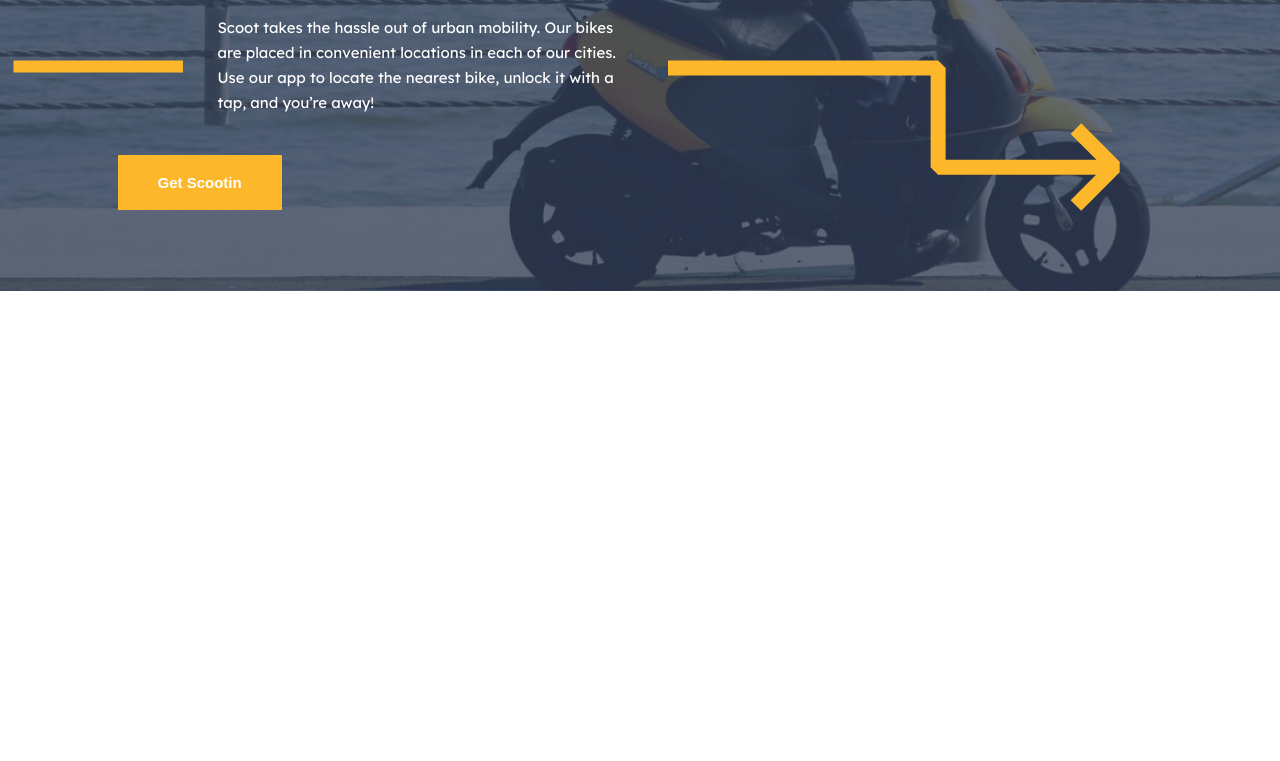
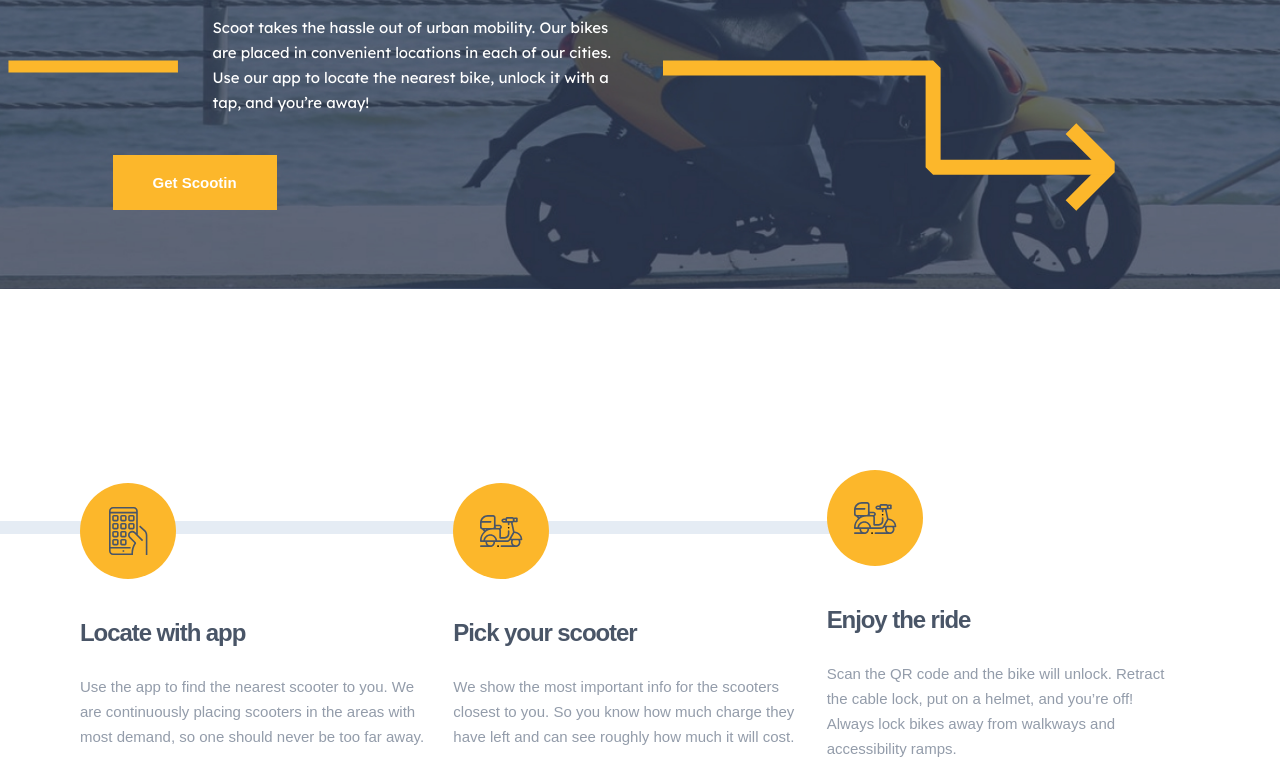
Before and after one commit to halilov-frondend/Scoot, a plain HTML site: page index.html in a window 1280 px wide. Shown: the part 340-1101 px from the top of the page. Before the commit the page ends 800 px from the top, so only its background shows below. Drawn offline with Linux system fonts and the light colour scheme.

Commit message:
article finished

```diff
--- a/index.html
+++ b/index.html
@@ -8,6 +8,8 @@
     <link rel="stylesheet" href="./css/main.css" />
   </head>
   <body>
+    <!-- HEADER -->
+
     <header class="site-header">
       <div class="container">
         <div class="site-header__inner">
@@ -41,6 +43,8 @@
       </div>
     </header>
 
+    <!-- MAIN -->
+
     <main>
       <section class="hero">
         <div class="container hero-container">
@@ -63,6 +67,67 @@
           </div>
         </div>
       </section>
+
+      <section class="article">
+        <div class="container">
+          <div class="article-inner">
+            <div class="article-connect">
+              <img
+                class="article-connect-img"
+                src="./images/article-1.svg"
+                alt="images"
+                width="96"
+                height="96"
+              />
+              <h3 class="article-connect-text">Locate with app</h3>
+              <p class="article-connect-text-2">
+                Use the app to find the nearest scooter to you. We are
+                continuously placing scooters in the areas with most demand, so
+                one should never be too far away.
+              </p>
+            </div>
+
+            <div class="article-connect">
+              <img
+                class="article-connect-img"
+                src="./images/article-2.svg"
+                alt="images"
+                width="96"
+                height="96"
+              />
+              <h3 class="article-connect-text">Pick your scooter</h3>
+              <p class="article-connect-text-2">
+                We show the most important info for the scooters closest to you.
+                So you know how much charge they have left and can see roughly
+                how much it will cost.
+              </p>
+            </div>
+
+            <div class="article-connect">
+              <img
+                class="article-connect-img"
+                src="./images/article-2.svg"
+                alt="images"
+                width="96"
+                height="96"
+              />
+              <h3 class="article-connect-text">Enjoy the ride</h3>
+              <p class="article-connect-text-2">
+                Scan the QR code and the bike will unlock. Retract the cable
+                lock, put on a helmet, and you’re off! Always lock bikes away
+                from walkways and accessibility ramps.
+              </p>
+            </div>
+            <div class="artucle-length">
+              <img
+                class="artucle-length-img"
+                src="./images/article-length.svg"
+                alt=""
+              />
+            </div>
+          </div>
+        </div>
+      </section>
     </main>
   </body>
 </html>
--- /dev/null
+++ b/sass/bloks/_article.scss
@@ -0,0 +1,38 @@
+.article {
+  margin-top: 160px;
+}
+.article-inner {
+  display: flex;
+  align-items: center;
+  justify-content: space-between;
+}
+.article-connect {
+  width: 350px;
+  z-index: 10;
+}
+.article-connect-text {
+  font-weight: 700;
+  font-size: 24px;
+  line-height: 28px;
+  letter-spacing: -1.07143px;
+  color: #495567;
+  margin-top: 40px;
+}
+.article-connect-text-2 {
+  font-weight: 400;
+  font-size: 15px;
+  line-height: 25px;
+  color: #939caa;
+  margin-top: 27px;
+  font-family: "Lexend-Deca", sans-serif;
+}
+.artucle-length {
+  position: relative;
+}
+.artucle-length-img {
+  position: absolute;
+  z-index: -1;
+  right: 365px;
+  top: -95px;
+  width: 874px;
+}
--- a/sass/bloks/_bloks.scss
+++ b/sass/bloks/_bloks.scss
@@ -2,3 +2,4 @@
 @import "header";
 @import "navbar";
 @import "hero";
+@import "article";
--- a/sass/bloks/_header.scss
+++ b/sass/bloks/_header.scss
@@ -3,6 +3,7 @@
   background-color: #fff;
   position: fixed;
   width: 100%;
+  z-index: 100;
 }
 .site-header__inner {
   display: flex;
--- a/sass/bloks/_hero.scss
+++ b/sass/bloks/_hero.scss
@@ -7,7 +7,7 @@
   background-repeat: no-repeat;
   background-size: contain;
   //   width: 100%;
-  width: 1355px;
+  width: 1345px;
   //   filter: blur(5px);
   height: 650px;
   //   opacity: 30%;
```
Also changed, not shown: css/main.css, images/article-1.svg (added), images/article-2.svg (added), images/article-3.svg (added), images/article-length.svg (added), 1 other file.
